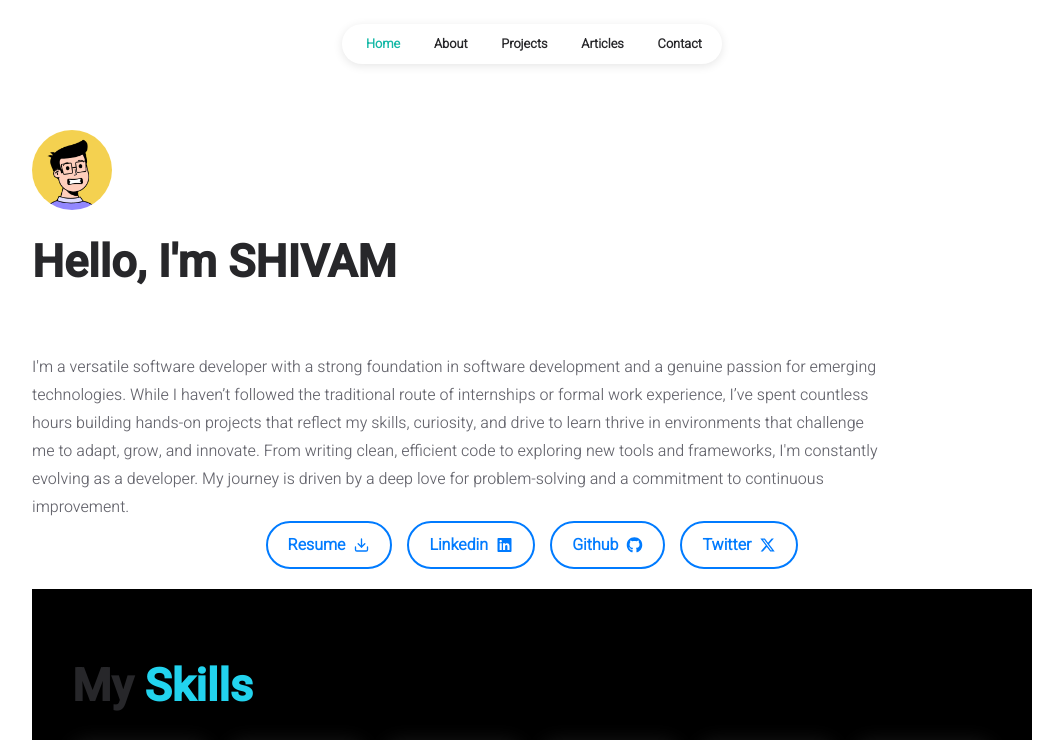
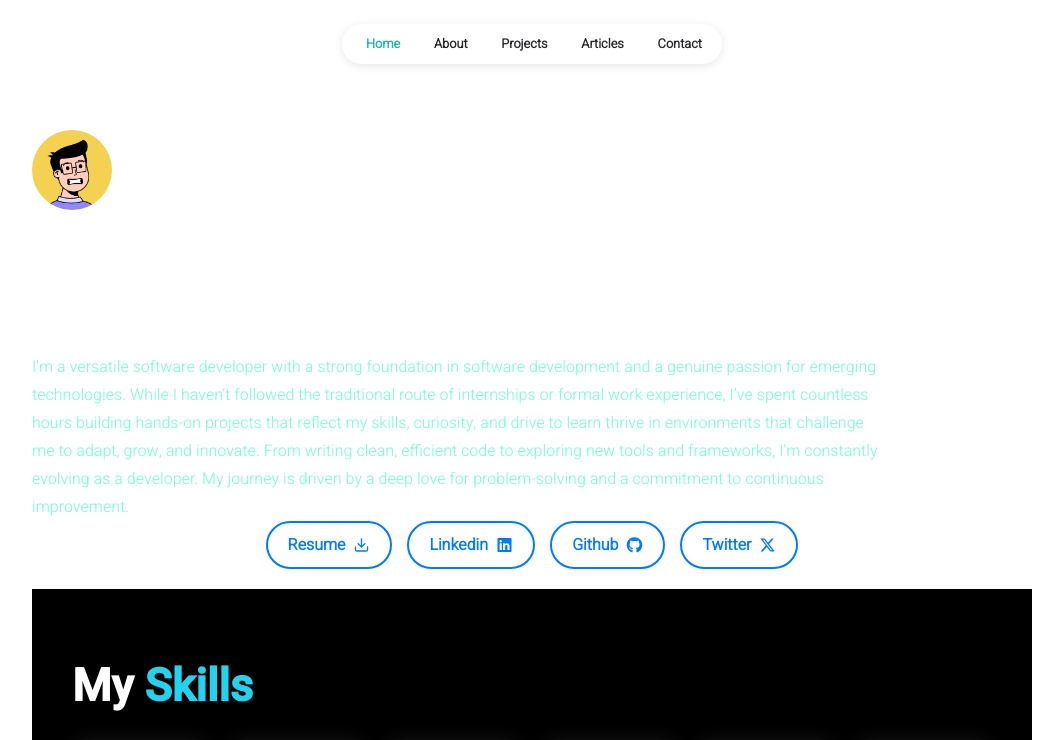
Before and after one commit to shivammishra28/portfolio, a React (Create React App) app: page / in a window 1280 px wide. Shown: the top 740 px of the page, without its empty margins (108-1171 px from the left). Built offline with nearby package versions, Linux system fonts and the light colour scheme.

Commit message:
Update app.css

```diff
--- a/src/app.css
+++ b/src/app.css
@@ -32,7 +32,7 @@
 }
 
 .page-content {
-	background-color: white;
+	/* background-color: white; */
 	position: relative;
 }
 
@@ -42,9 +42,9 @@
 	position: absolute;
 	top: 0;
 	bottom: 0;
-	width: calc((100% - 1200px) / 2);
+	/* width: calc((100% - 1200px) / 2); */
 	background-color: #fafafa;
-	border: 1px solid #f4f4f5;
+	/* border: 1px solid #f4f4f5; */
 }
 
 .page-content:before {
@@ -63,7 +63,7 @@
 }
 
 .title {
-	color: var(--primary-color);
+	color: white;
 	font-family: var(--secondary-font);
 	font-size: 45px;
 	font-weight: 700;
@@ -72,7 +72,7 @@
 
 .subtitle {
 	padding-top: 10px;
-	color: var(--secondary-color);
+	color: aquamarine;
 	font-size: 16px;
 	line-height: 28px;
 	width: 70%;
```
